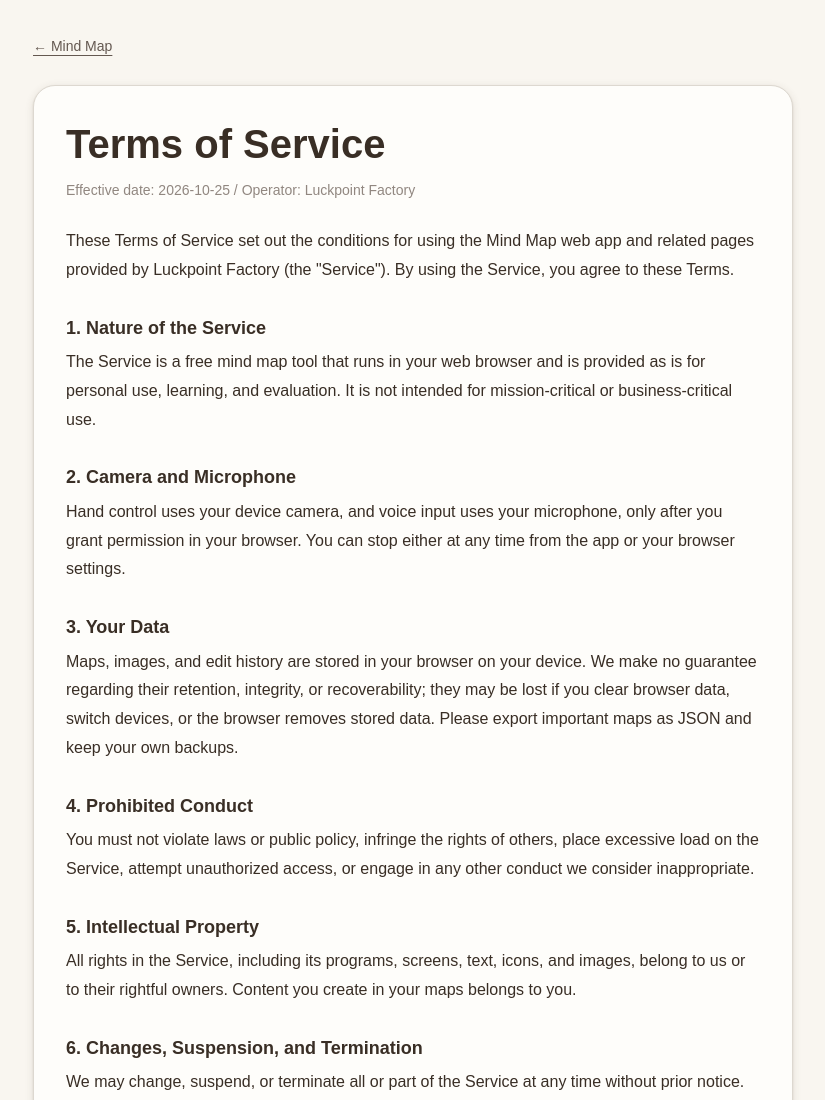
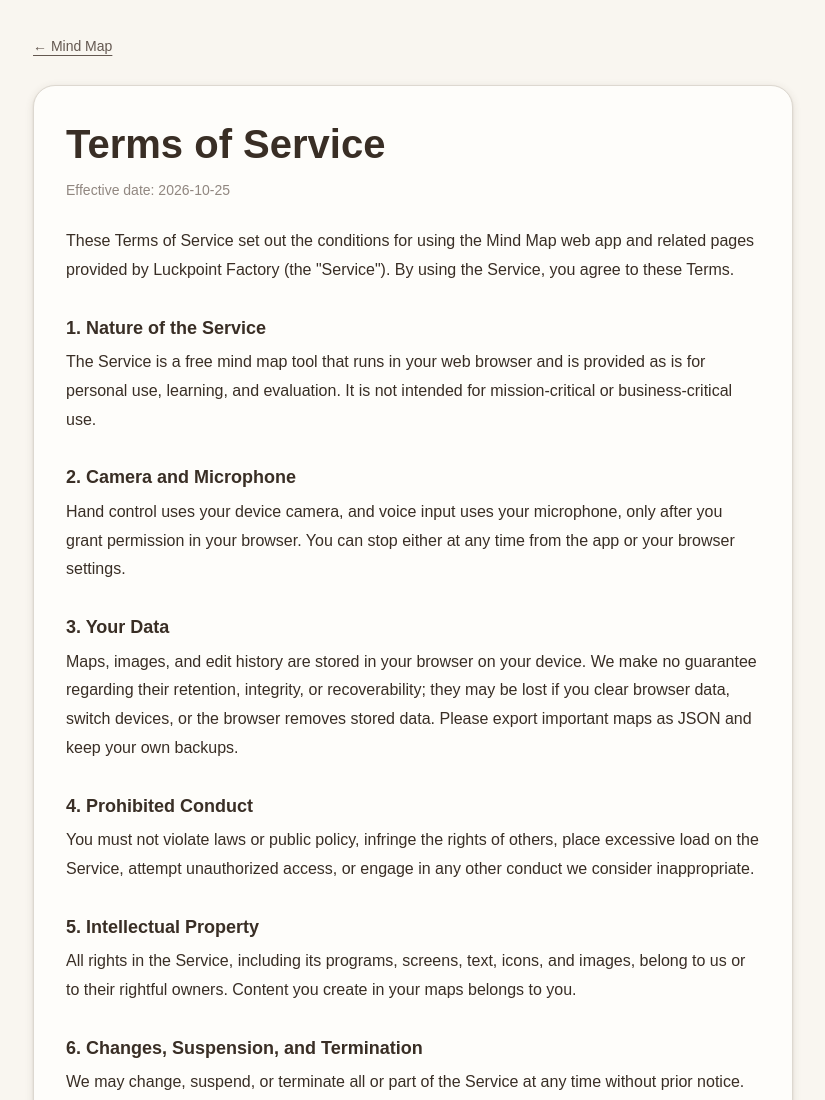
Before and after one commit to luckpoint/gesture-mindmap, a website: page ui-prototype/legal/en/terms.html in a window 1280 px wide. Shown: the top 1100 px of the page, without its empty margins (227-1052 px from the left). Drawn offline with Linux system fonts and the light colour scheme.

Commit message:
fix(legal): drop operator name from terms of service header

```diff
--- a/ui-prototype/legal/en/terms.html
+++ b/ui-prototype/legal/en/terms.html
@@ -12,7 +12,7 @@
   <a class="back" href="/landing">← Mind Map</a>
   <article>
     <h1>Terms of Service</h1>
-    <p class="meta">Effective date: 2026-10-25 / Operator: Luckpoint Factory</p>
+    <p class="meta">Effective date: 2026-10-25</p>
     <p>These Terms of Service set out the conditions for using the Mind Map web app and related pages provided by Luckpoint Factory (the "Service"). By using the Service, you agree to these Terms.</p>
 
     <h2>1. Nature of the Service</h2>
```
Also changed, not shown: ui-prototype/legal/ja/terms.html (+1 -1 lines).
